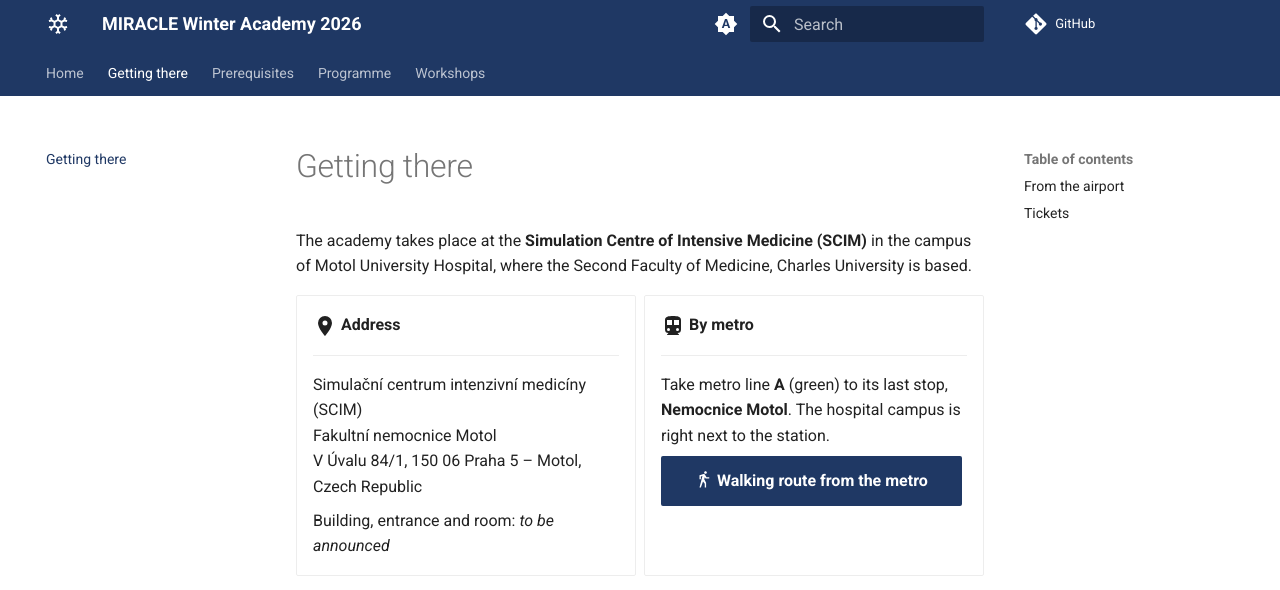
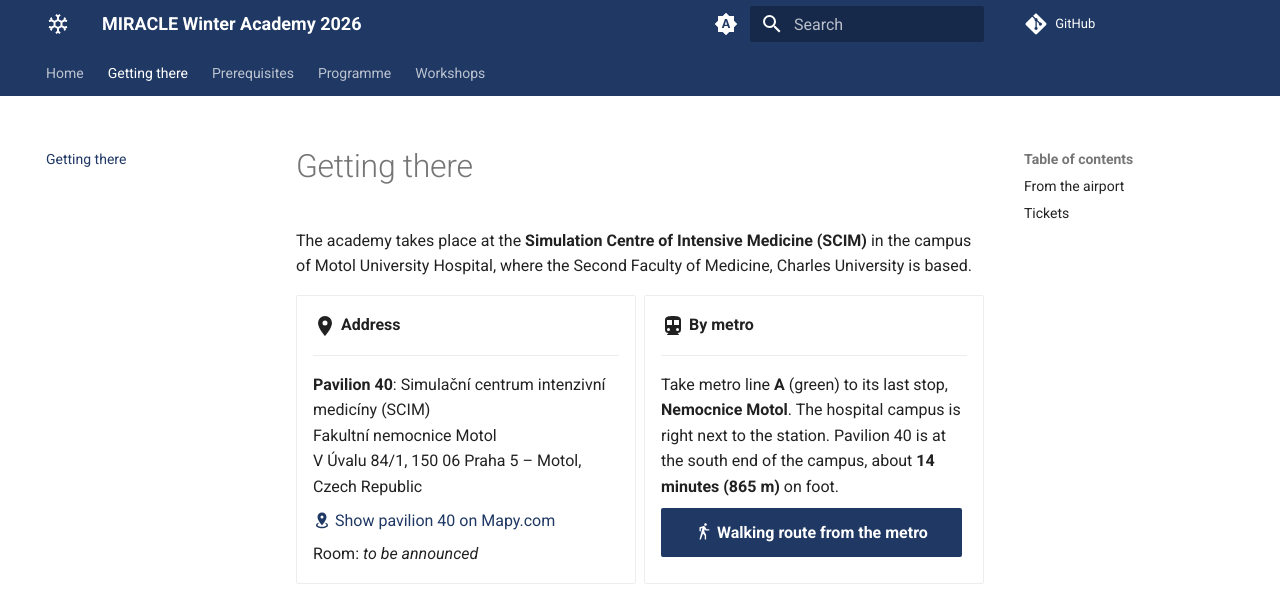
Before and after one commit to preislet/miracle-winter-academy-2026, an MkDocs documentation site: the page built from docs/getting-there.md, in a window 1280 px wide and 1400 px high. Shown: the top 590 px of the window. Built offline with MkDocs 1.6.1 and Material for MkDocs 9.7.7, drawn with Linux system fonts in a browser that asks for light colours; comment, search, counter and statistics services are not loaded; some of the changed text lies outside the part shown.

Commit message:
Point venue to pavilion 40 with Mapy.com route and embedded map
Co-Authored-By: Claude Opus 5.5 <noreply@anthropic.com>

```diff
--- a/docs/getting-there.md
+++ b/docs/getting-there.md
@@ -9,28 +9,29 @@ Motol University Hospital, where the Second Faculty of Medicine, Charles Univers
 
     ---
 
-    Simulační centrum intenzivní medicíny (SCIM)<br>
+    **Pavilion 40**: Simulační centrum intenzivní medicíny (SCIM)<br>
     Fakultní nemocnice Motol<br>
     V Úvalu 84/1, 150 06 Praha 5 – Motol, Czech Republic
 
-    Building, entrance and room: *to be announced*
+    [:material-map-marker-radius: Show pavilion 40 on Mapy.com](https://mapy.com/en/zakladni?source=base&id=2636152&x=14.3408650&y=50.0717556&z=18){ target="_blank" rel="noopener" }
+
+    Room: *to be announced*
 
 -   :material-subway-variant:{ .lg .middle } **By metro**
 
     ---
 
     Take metro line **A** (green) to its last stop, **Nemocnice Motol**. The hospital campus is
-    right next to the station.
+    right next to the station. Pavilion 40 is at the south end of the campus, about **14 minutes (865 m)** on foot.
 
-    [:material-walk: Walking route from the metro](https://www.google.com/maps/dir/?api=1&origin=Nemocnice%20Motol%20metro%20station%2C%20Prague&destination=V%20%C3%9Avalu%2084%2F1%2C%20150%2006%20Praha%205&travelmode=walking){ .md-button .md-button--primary target="_blank" rel="noopener" }
+    [:material-walk: Walking route from the metro](https://mapy.com/s/geherebaro){ .md-button .md-button--primary target="_blank" rel="noopener" }
 
 </div>
 
 <iframe
-  title="Map: Motol University Hospital"
-  src="https://maps.google.com/maps?q=V%20%C3%9Avalu%2084%2F1%2C%20150%2006%20Praha%205&z=16&output=embed"
-  width="100%" height="380" style="border:0; border-radius:0.4rem;" loading="lazy"
-  referrerpolicy="no-referrer-when-downgrade"></iframe>
+  title="Walking route from metro Nemocnice Motol to pavilion 40"
+  src="https://mapy.com/s/cuhagusosu"
+  width="100%" height="420" style="border:0; border-radius:0.4rem;" loading="lazy"></iframe>
 
 ## From the airport
 
@@ -42,6 +43,8 @@ towards Nemocnice Motol. Allow about 30–40 minutes in total.
 Public transport tickets are valid on metro, trams and buses. Buy them in the
 [PID Lítačka app](https://pid.cz/en/tickets/) or from ticket machines in the metro stations.
 
-!!! note "Exact entrance"
-    The building and entrance within the hospital campus will be added here before the course.
-    If you get lost on the day, contact [Jan Stuchlý](mailto:jan.stuchly@lfmotol.cuni.cz).
+!!! tip "Use Mapy.com, not Google Maps"
+    Pavilion 40 is a new building and is not yet shown on Google Maps. The links on this page open
+    [Mapy.com](https://mapy.com), which also has a free mobile app.
+
+If you get lost on the day, contact [Jan Stuchlý](mailto:jan.stuchly@lfmotol.cuni.cz).
```
Also changed, not shown: docs/index.md (+3 -3 lines).
